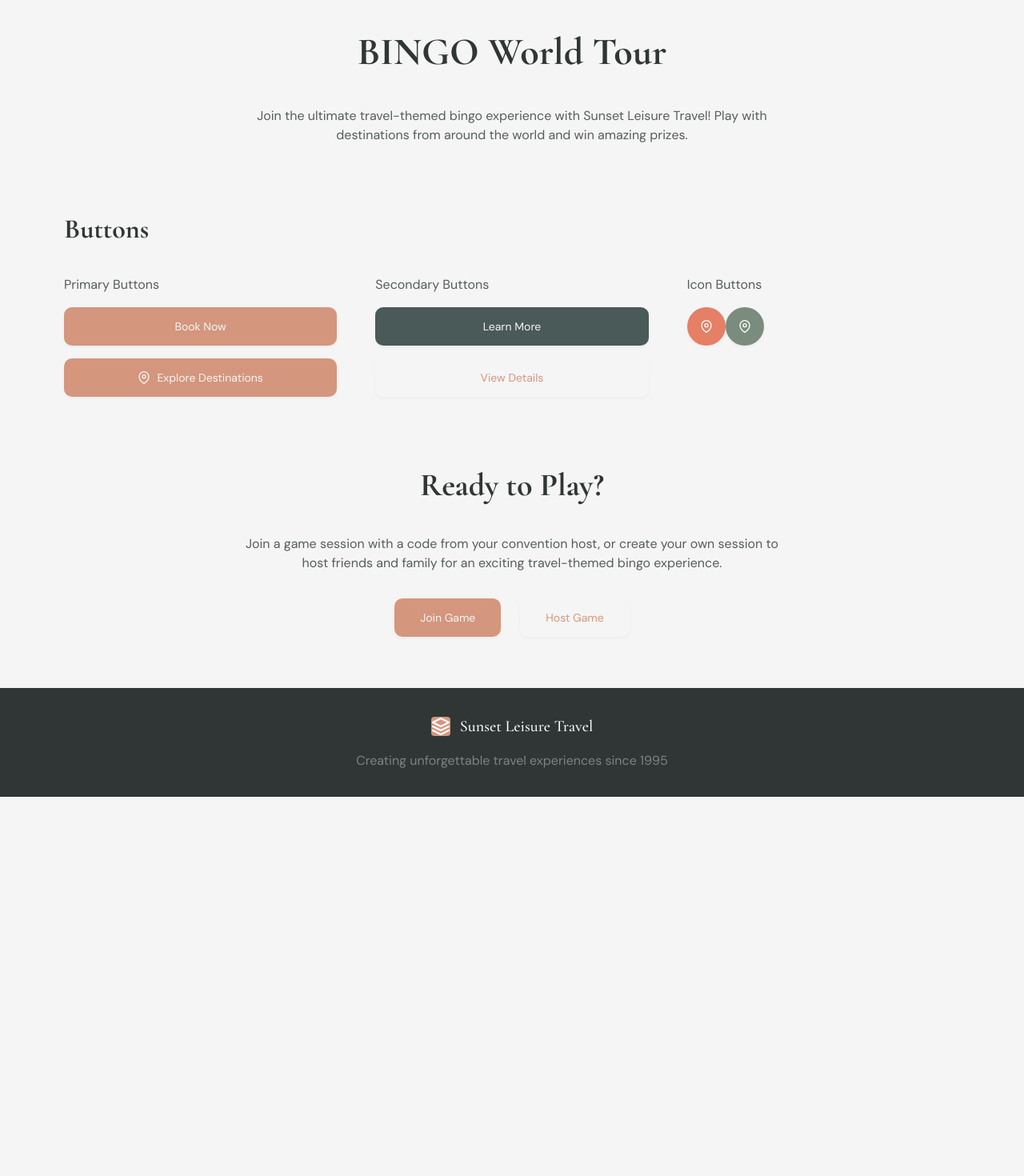
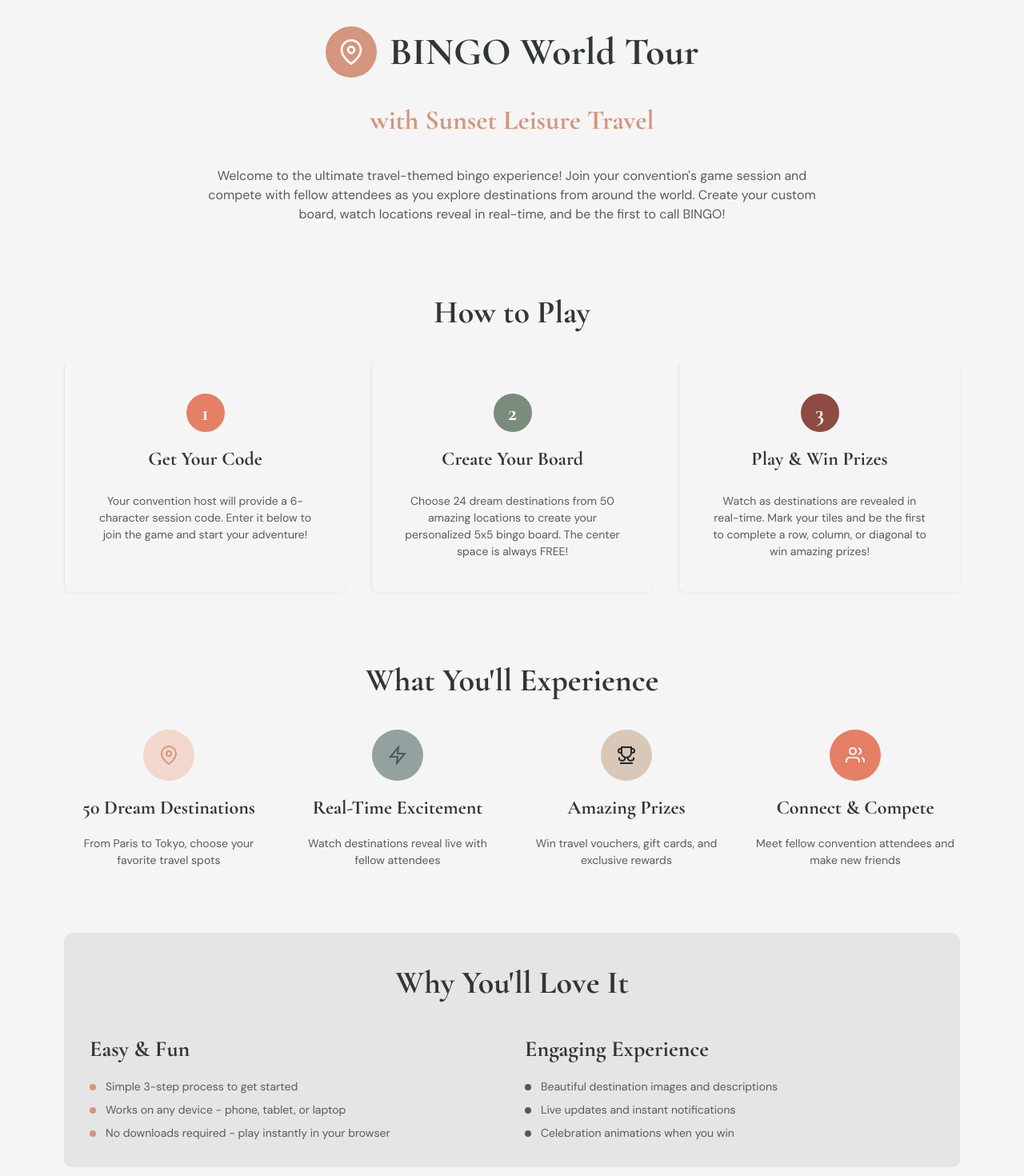
Before and after one commit to Pharoh-Ramses/Bingo-world-tour, a Next.js app: page / in a window 1280 px wide. Shown: the part 120-1590 px from the top of the page at 80% size. Before the commit the page ends 1116 px from the top, so only its background shows below. Built offline with nearby package versions, Linux system fonts and the light colour scheme; no server answers.

Commit message:
improved home page

```diff
--- a/app/(root)/page.tsx
+++ b/app/(root)/page.tsx
@@ -1,6 +1,7 @@
 import React from 'react'
 import Link from 'next/link'
 import { Button } from '@/components/ui/button'
+import { Card, CardContent, CardDescription, CardHeader, CardTitle } from '@/components/ui/card'
 
 const Home = () => {
   return (
@@ -8,83 +9,212 @@
       <div className="space-y-20">
         {/* Hero Section */}
         <div className="text-center space-y-8">
-          <h1 className="heading-1 text-tertiary-500">BINGO World Tour</h1>
-          <p className="body-1 text-tertiary-300 max-w-2xl mx-auto">
-            Join the ultimate travel-themed bingo experience with Sunset Leisure Travel!
-            Play with destinations from around the world and win amazing prizes.
+          <div className="flex items-center justify-center gap-4 mb-6">
+            <div className="w-16 h-16 bg-primary-500 rounded-full flex items-center justify-center">
+              <svg width="32" height="32" viewBox="0 0 24 24" fill="none" stroke="currentColor" strokeWidth="2" className="text-white">
+                <path d="M21 10c0 7-9 13-9 13s-9-6-9-13a9 9 0 0 1 18 0z"/>
+                <circle cx="12" cy="10" r="3"/>
+              </svg>
+            </div>
+            <h1 className="heading-1 text-tertiary-500">BINGO World Tour</h1>
+          </div>
+          <p className="heading-3 text-primary-500">with Sunset Leisure Travel</p>
+          <p className="body-1 text-tertiary-300 max-w-3xl mx-auto">
+            Welcome to the ultimate travel-themed bingo experience! Join your convention&apos;s game
+            session and compete with fellow attendees as you explore destinations from around the world.
+            Create your custom board, watch locations reveal in real-time, and be the first to call BINGO!
           </p>
         </div>
 
-        {/* Buttons Section */}
+        {/* How It Works */}
         <div className="space-y-8">
-          <h2 className="heading-3 text-tertiary-500">Buttons</h2>
-          <div className="grid grid-cols-1 md:grid-cols-3 gap-12">
-              <div className="space-y-4">
-                <h3 className="body-1 text-tertiary-300">Primary Buttons</h3>
-                    <div className="space-y-4">
-                      <Button variant="primary" className="w-full rounded-lg h-12">
-                        Book Now
-                      </Button>
-                      <Button variant="primary" className="w-full flex items-center gap-2 rounded-lg h-12">
-                        <svg width="16" height="16" viewBox="0 0 24 24" fill="none" stroke="currentColor" strokeWidth="2">
-                          <path d="M21 10c0 7-9 13-9 13s-9-6-9-13a9 9 0 0 1 18 0z"/>
-                          <circle cx="12" cy="10" r="3"/>
-                        </svg>
-                        Explore Destinations
-                      </Button>
-                    </div>
+          <h2 className="heading-2 text-tertiary-500 text-center">How to Play</h2>
+          <div className="grid grid-cols-1 md:grid-cols-3 gap-8">
+            <Card className="text-center">
+              <CardHeader>
+                <div className="w-12 h-12 bg-accent-soft-coral rounded-full flex items-center justify-center mx-auto mb-4">
+                  <span className="heading-4 text-white">1</span>
+                </div>
+                <CardTitle className="heading-4 text-tertiary-500">Get Your Code</CardTitle>
+              </CardHeader>
+              <CardContent>
+                <CardDescription className="body-1 text-tertiary-300">
+                  Your convention host will provide a 6-character session code.
+                  Enter it below to join the game and start your adventure!
+                </CardDescription>
+              </CardContent>
+            </Card>
+
+            <Card className="text-center">
+              <CardHeader>
+                <div className="w-12 h-12 bg-accent-sage rounded-full flex items-center justify-center mx-auto mb-4">
+                  <span className="heading-4 text-white">2</span>
+                </div>
+                <CardTitle className="heading-4 text-tertiary-500">Create Your Board</CardTitle>
+              </CardHeader>
+              <CardContent>
+                <CardDescription className="body-1 text-tertiary-300">
+                  Choose 24 dream destinations from 50 amazing locations to create
+                  your personalized 5x5 bingo board. The center space is always FREE!
+                </CardDescription>
+              </CardContent>
+            </Card>
+
+            <Card className="text-center">
+              <CardHeader>
+                <div className="w-12 h-12 bg-accent-deep-burgundy rounded-full flex items-center justify-center mx-auto mb-4">
+                  <span className="heading-4 text-white">3</span>
+                </div>
+                <CardTitle className="heading-4 text-tertiary-500">Play & Win Prizes</CardTitle>
+              </CardHeader>
+              <CardContent>
+                <CardDescription className="body-1 text-tertiary-300">
+                  Watch as destinations are revealed in real-time. Mark your tiles
+                  and be the first to complete a row, column, or diagonal to win amazing prizes!
+                </CardDescription>
+              </CardContent>
+            </Card>
+          </div>
+        </div>
+
+        {/* What You'll Experience */}
+        <div className="space-y-8">
+          <h2 className="heading-2 text-tertiary-500 text-center">What You&apos;ll Experience</h2>
+          <div className="grid grid-cols-1 md:grid-cols-2 lg:grid-cols-4 gap-6">
+            <div className="text-center space-y-4">
+              <div className="w-16 h-16 bg-primary-100 rounded-full flex items-center justify-center mx-auto">
+                <svg width="24" height="24" viewBox="0 0 24 24" fill="none" stroke="currentColor" strokeWidth="2" className="text-primary-500">
+                  <path d="M21 10c0 7-9 13-9 13s-9-6-9-13a9 9 0 0 1 18 0z"/>
+                  <circle cx="12" cy="10" r="3"/>
+                </svg>
               </div>
+              <h3 className="heading-5 text-tertiary-500">50 Dream Destinations</h3>
+              <p className="body-2 text-tertiary-300">From Paris to Tokyo, choose your favorite travel spots</p>
+            </div>
 
-              <div className="space-y-4">
-                <h3 className="body-1 text-tertiary-300">Secondary Buttons</h3>
-                <div className="space-y-4">
-                  <Button variant="secondary" className="w-full rounded-lg h-12">
-                    Learn More
-                  </Button>
-                  <Button variant="outline" className="w-full rounded-lg h-12">
-                    View Details
-                  </Button>
-                </div>
+            <div className="text-center space-y-4">
+              <div className="w-16 h-16 bg-secondary-100 rounded-full flex items-center justify-center mx-auto">
+                <svg width="24" height="24" viewBox="0 0 24 24" fill="none" stroke="currentColor" strokeWidth="2" className="text-secondary-500">
+                  <path d="M13 2L3 14h9l-1 8 10-12h-9l1-8z"/>
+                </svg>
               </div>
+              <h3 className="heading-5 text-tertiary-500">Real-Time Excitement</h3>
+              <p className="body-2 text-tertiary-300">Watch destinations reveal live with fellow attendees</p>
+            </div>
 
-              <div className="space-y-4">
-                <h3 className="body-1 text-tertiary-300">Icon Buttons</h3>
-                <div className="space-y-4">
-                  <Button className="w-12 h-12 rounded-full bg-accent-soft-coral hover:bg-accent-soft-coral/90 text-white">
-                    <svg width="16" height="16" viewBox="0 0 24 24" fill="none" stroke="currentColor" strokeWidth="2">
-                      <path d="M21 10c0 7-9 13-9 13s-9-6-9-13a9 9 0 0 1 18 0z"/>
-                      <circle cx="12" cy="10" r="3"/>
-                    </svg>
-                  </Button>
-                  <Button className="w-12 h-12 rounded-full bg-accent-sage hover:bg-accent-sage/90 text-white">
-                    <svg width="16" height="16" viewBox="0 0 24 24" fill="none" stroke="currentColor" strokeWidth="2">
-                      <path d="M21 10c0 7-9 13-9 13s-9-6-9-13a9 9 0 0 1 18 0z"/>
-                      <circle cx="12" cy="10" r="3"/>
-                    </svg>
-                  </Button>
-                </div>
+            <div className="text-center space-y-4">
+              <div className="w-16 h-16 bg-accent-sand rounded-full flex items-center justify-center mx-auto">
+                <svg width="24" height="24" viewBox="0 0 24 24" fill="none" stroke="currentColor" strokeWidth="2" className="text-tertiary-600">
+                  <path d="M6 9H4.5a2.5 2.5 0 0 1 0-5H6"/>
+                  <path d="M18 9h1.5a2.5 2.5 0 0 0 0-5H18"/>
+                  <path d="M4 22h16"/>
+                  <path d="M10 14.66V17c0 .55-.47.98-.97 1.21l-1.5.5c-.5.17-1.03.17-1.53 0l-1.5-.5C3.47 17.98 3 17.55 3 17v-2.34"/>
+                  <path d="M14 14.66V17c0 .55.47.98.97 1.21l1.5.5c.5.17 1.03.17 1.53 0l1.5-.5C20.53 17.98 21 17.55 21 17v-2.34"/>
+                  <path d="M18 2H6v7a6 6 0 0 0 12 0V2Z"/>
+                </svg>
               </div>
+              <h3 className="heading-5 text-tertiary-500">Amazing Prizes</h3>
+              <p className="body-2 text-tertiary-300">Win travel vouchers, gift cards, and exclusive rewards</p>
+            </div>
+
+            <div className="text-center space-y-4">
+              <div className="w-16 h-16 bg-accent-soft-coral rounded-full flex items-center justify-center mx-auto">
+                <svg width="24" height="24" viewBox="0 0 24 24" fill="none" stroke="currentColor" strokeWidth="2" className="text-white">
+                  <path d="M17 21v-2a4 4 0 0 0-4-4H5a4 4 0 0 0-4 4v2"/>
+                  <circle cx="9" cy="7" r="4"/>
+                  <path d="M23 21v-2a4 4 0 0 0-3-3.87"/>
+                  <path d="M16 3.13a4 4 0 0 1 0 7.75"/>
+                </svg>
+              </div>
+              <h3 className="heading-5 text-tertiary-500">Connect & Compete</h3>
+              <p className="body-2 text-tertiary-300">Meet fellow convention attendees and make new friends</p>
             </div>
           </div>
+        </div>
+
+        {/* Game Features */}
+        <div className="bg-neutral-200 rounded-lg p-8 space-y-8">
+          <h2 className="heading-2 text-tertiary-500 text-center">Why You&apos;ll Love It</h2>
+          <div className="grid grid-cols-1 md:grid-cols-2 gap-8">
+            <div className="space-y-4">
+              <h3 className="heading-4 text-tertiary-500">Easy & Fun</h3>
+              <ul className="space-y-2">
+                <li className="flex items-center gap-3">
+                  <div className="w-2 h-2 bg-primary-500 rounded-full"></div>
+                  <span className="body-2 text-tertiary-300">Simple 3-step process to get started</span>
+                </li>
+                <li className="flex items-center gap-3">
+                  <div className="w-2 h-2 bg-primary-500 rounded-full"></div>
+                  <span className="body-2 text-tertiary-300">Works on any device - phone, tablet, or laptop</span>
+                </li>
+                <li className="flex items-center gap-3">
+                  <div className="w-2 h-2 bg-primary-500 rounded-full"></div>
+                  <span className="body-2 text-tertiary-300">No downloads required - play instantly in your browser</span>
+                </li>
+              </ul>
+            </div>
+            <div className="space-y-4">
+              <h3 className="heading-4 text-tertiary-500">Engaging Experience</h3>
+              <ul className="space-y-2">
+                <li className="flex items-center gap-3">
+                  <div className="w-2 h-2 bg-secondary-500 rounded-full"></div>
+                  <span className="body-2 text-tertiary-300">Beautiful destination images and descriptions</span>
+                </li>
+                <li className="flex items-center gap-3">
+                  <div className="w-2 h-2 bg-secondary-500 rounded-full"></div>
+                  <span className="body-2 text-tertiary-300">Live updates and instant notifications</span>
+                </li>
+                <li className="flex items-center gap-3">
+                  <div className="w-2 h-2 bg-secondary-500 rounded-full"></div>
+                  <span className="body-2 text-tertiary-300">Celebration animations when you win</span>
+                </li>
+              </ul>
+            </div>
+          </div>
+        </div>
 
         {/* Call to Action */}
         <div className="text-center space-y-8">
           <h2 className="heading-2 text-tertiary-500">Ready to Play?</h2>
           <p className="body-1 text-tertiary-300 max-w-2xl mx-auto">
-            Join a game session with a code from your convention host, or create your own
-            session to host friends and family for an exciting travel-themed bingo experience.
+            Get your session code from your convention host and join the fun!
+            Create your dream travel board and compete for amazing prizes.
           </p>
-          <div className="flex gap-6 justify-center">
+          <div className="flex flex-col sm:flex-row gap-6 justify-center">
             <Link href="/join">
-              <Button variant="primary" className="px-8 py-3 rounded-lg h-12">
-                Join Game
+              <Button variant="primary" className="px-8 py-3 rounded-lg h-12 w-full sm:w-auto">
+                Enter Session Code
               </Button>
             </Link>
-            <Link href="/admin">
-              <Button variant="outline" className="px-8 py-3 rounded-lg h-12">
-                Host Game
-              </Button>
-            </Link>
+          </div>
+          <p className="body-2 text-tertiary-400">
+            Don&apos;t have a code? Ask your convention host or event organizer!
+          </p>
+        </div>
+
+        {/* About the Game */}
+        <div className="border-t border-neutral-300 pt-12">
+          <div className="text-center space-y-6">
+            <h3 className="heading-3 text-tertiary-500">About This Game</h3>
+            <p className="body-1 text-tertiary-300 max-w-2xl mx-auto">
+              BINGO World Tour is brought to you by Sunset Leisure Travel, creating unforgettable
+              travel experiences since 1995. This interactive game combines our passion for travel
+              with the excitement of bingo, featuring real destinations from around the world.
+            </p>
+            <div className="flex justify-center gap-8 text-tertiary-300">
+              <div className="text-center">
+                <p className="heading-4 text-primary-500">50</p>
+                <p className="body-2">Amazing Destinations</p>
+              </div>
+              <div className="text-center">
+                <p className="heading-4 text-primary-500">Real-Time</p>
+                <p className="body-2">Live Gameplay</p>
+              </div>
+              <div className="text-center">
+                <p className="heading-4 text-primary-500">Fun</p>
+                <p className="body-2">Prizes to Win</p>
+              </div>
+            </div>
           </div>
         </div>
       </div>
--- a/components/ui/avatar.tsx
+++ b/components/ui/avatar.tsx
@@ -1,4 +1,5 @@
 import * as React from "react"
+import Image from "next/image"
 import { cva, type VariantProps } from "class-variance-authority"
 import { cn } from "@/lib/utils"
 
@@ -105,9 +106,10 @@
         {...props}
       >
         {src && !imageError ? (
-          <img
+          <Image
             src={src}
-            alt={alt}
+            alt={alt || "Avatar"}
+            fill
             className={avatarImageVariants()}
             onError={() => setImageError(true)}
           />
--- a/package.json
+++ b/package.json
@@ -16,6 +16,7 @@
     "@clerk/nextjs": "^6.33.6",
     "@prisma/client": "^6.17.1",
     "@radix-ui/react-slot": "^1.2.3",
+    "@types/ws": "^8.18.1",
     "class-variance-authority": "^0.7.1",
     "clsx": "^2.1.1",
     "date-fns": "^4.1.0",
@@ -25,6 +26,7 @@
     "react-dom": "19.1.0",
     "svix": "^1.77.0",
     "tailwind-merge": "^3.3.1",
+    "ws": "^8.18.3",
     "zod": "^4.1.12"
   },
   "devDependencies": {
```
Also changed, not shown: 1 other file (tests, documents, lock files or other folders).
